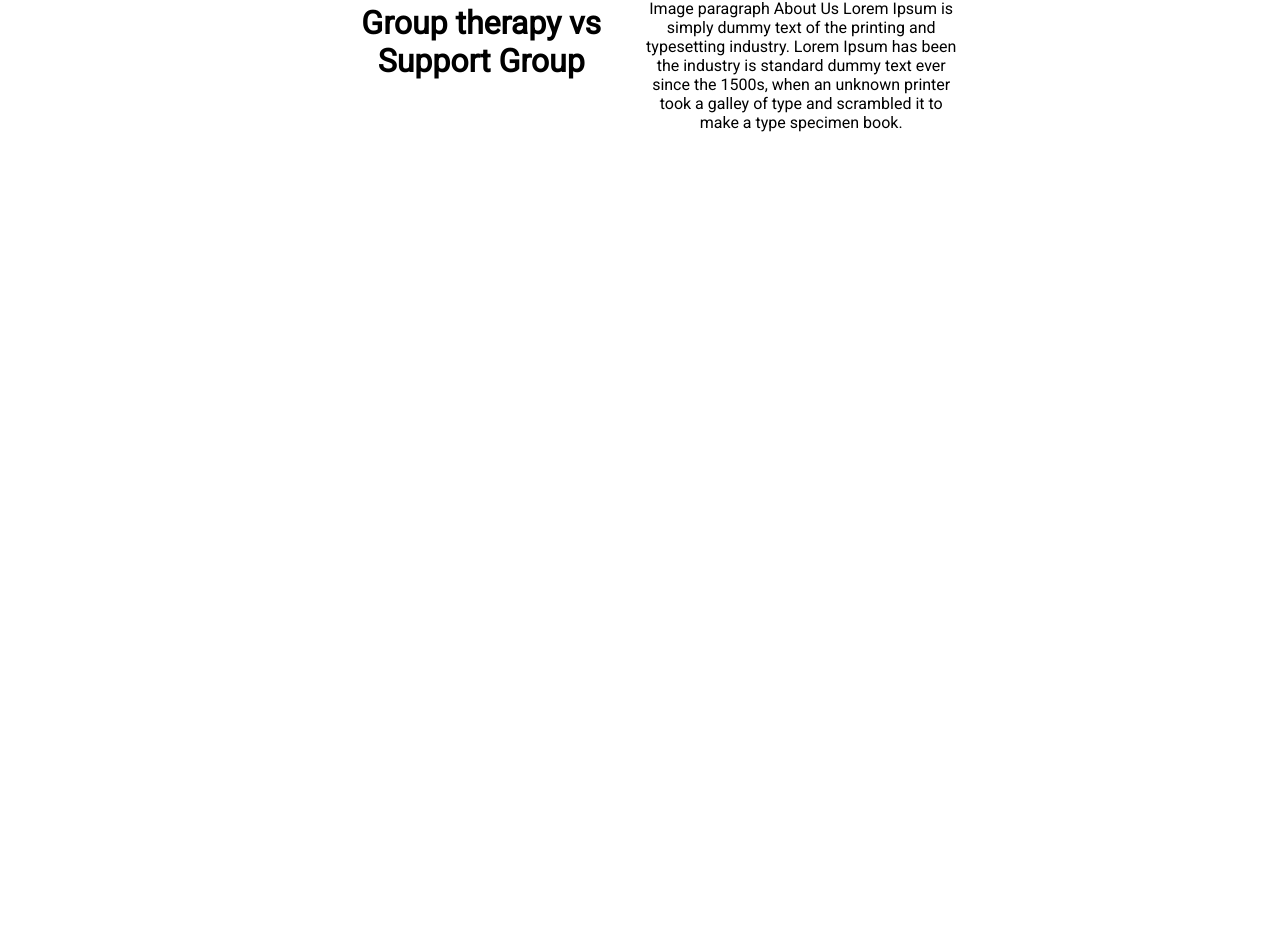
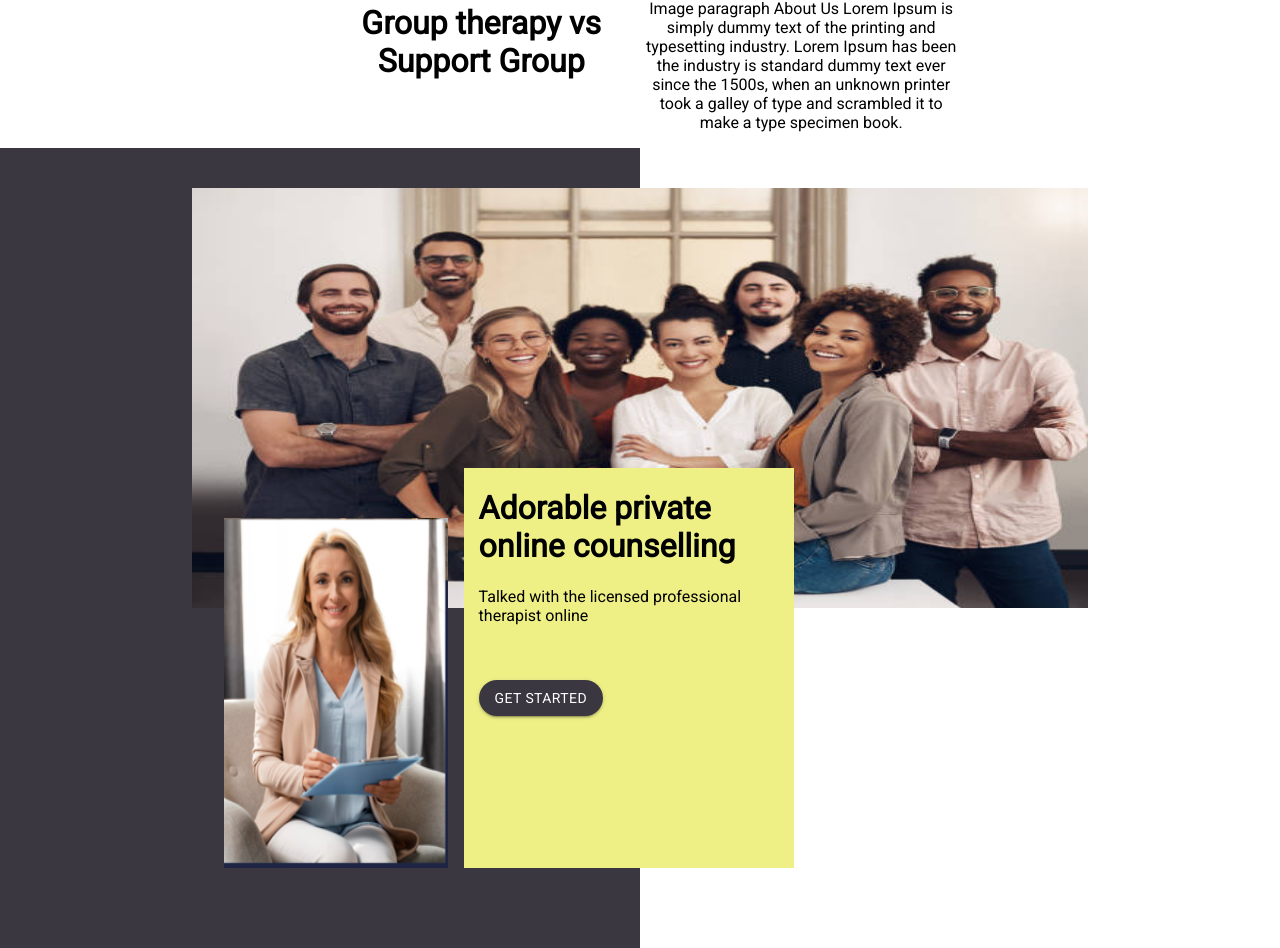
Before and after one commit to sachinrao-dev/react-css-mui, a React (Create React App) app: page / in a window 1280 px wide. Shown: the part 4199-5147 px from the top of the page. Before the commit the page ends 4347 px from the top, so only its background shows below. Built offline with nearby package versions, Linux system fonts and the light colour scheme.

Commit message:
implement in onlineCoounselling

```diff
--- a/src/App.js
+++ b/src/App.js
@@ -6,6 +6,7 @@ import GroupTherapy from "./component/UI/GroupTherapy";
 import TrainingGroup from "./component/UI/TrainingGroup";
 import GreatGroup from "./component/UI/GreatGroup";
 import SupportGroup from "./component/UI/SupportGroup";
+import OnlineCounseling from "./component/UI/OnlineCounseling";
 
 function App() {
   return (
@@ -17,6 +18,7 @@ function App() {
       <TrainingGroup />
       <GreatGroup />
       <SupportGroup />
+      <OnlineCounseling />
     </div>
   );
 }
--- /dev/null
+++ b/src/component/UI/OnlineCounseling.js
@@ -0,0 +1,26 @@
+import React from "react";
+import Button from "@mui/material/Button";
+import useStyle from "../style/OnlineCounselingStyle";
+import GroupImage from "../asset/groupimage.jpg";
+import Laddy from "../asset/gril.png";
+
+function OnlineCounseling() {
+  const classes = useStyle();
+  return (
+    <div className={classes.onlineCounselingContainer}>
+      <div className={classes.containerGreen}>
+        <img src={Laddy} alt="" />
+      </div>
+      <div className={classes.imageDiv}>
+        <img src={GroupImage} alt="" />
+      </div>
+      <div className={classes.affordableContainer}>
+        <h1>Adorable private online counselling</h1>
+        <p>Talked with the licensed professional therapist online</p>
+        <Button variant="contained">Get Started</Button>
+      </div>
+    </div>
+  );
+}
+
+export default OnlineCounseling;
--- /dev/null
+++ b/src/component/style/OnlineCounselingStyle.js
@@ -0,0 +1,49 @@
+import { makeStyles } from "@mui/styles";
+
+const useStyle = makeStyles({
+  onlineCounselingContainer: {
+    width: "100%",
+    position: "relative",
+  },
+  imageDiv: {
+    "& img": {
+      position: "absolute",
+      top: "5%",
+      left: "15%",
+      height: "420px",
+      width: "70%",
+    },
+  },
+  containerGreen: {
+    width: "50%",
+    height: "800px",
+    background: "#3a3740",
+    position: "relative",
+    "& img": {
+      position: "absolute",
+      bottom: "10%",
+      left: "35%",
+      zIndex: "999",
+      height: "350px",
+      width: "35%",
+    },
+  },
+  affordableContainer: {
+    height: "400px",
+    width: "300px",
+    background: "#eef086",
+    position: "absolute",
+    bottom: "10%",
+    right: "38%",
+    paddingLeft: "15px",
+    paddingTop: "10p",
+    paddingRight: "15px",
+    "& button": {
+      background: "#3a3740",
+      borderRadius: "22px",
+      marginTop: "39px",
+    },
+  },
+});
+
+export default useStyle;
```
Also changed, not shown: src/component/asset/gril.png (added), src/component/asset/group4 - Copy.png (added).
